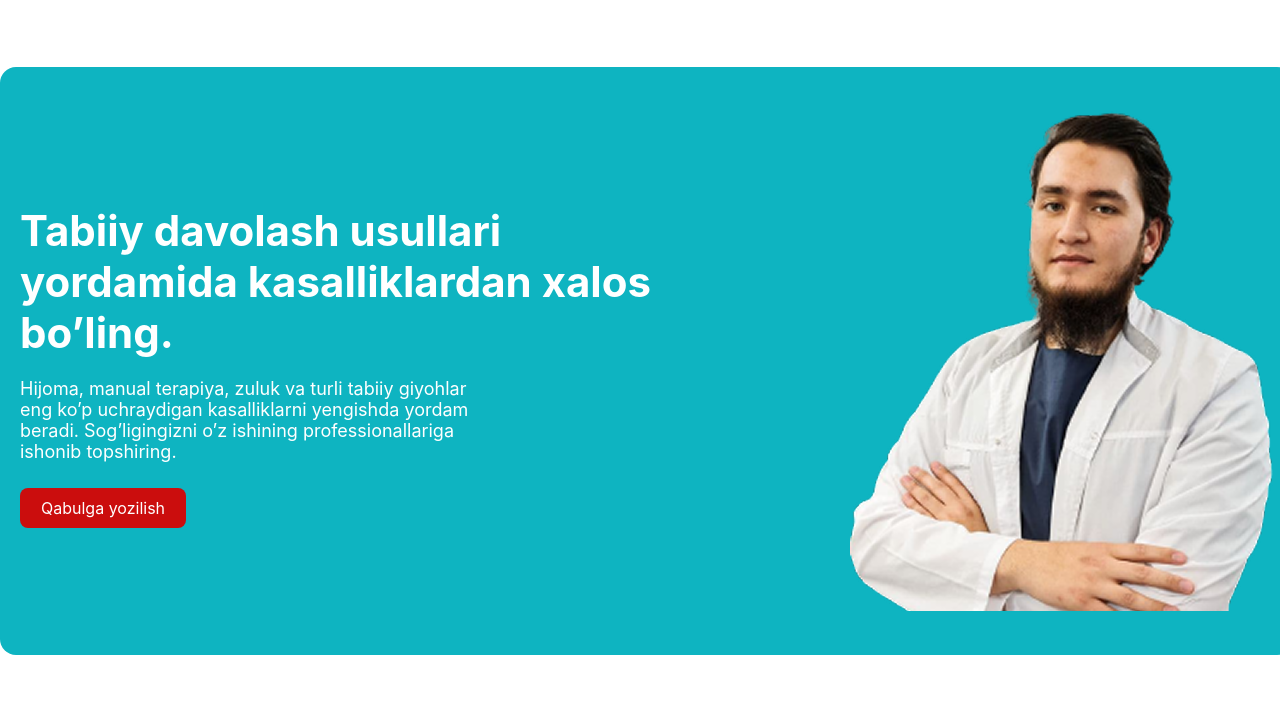
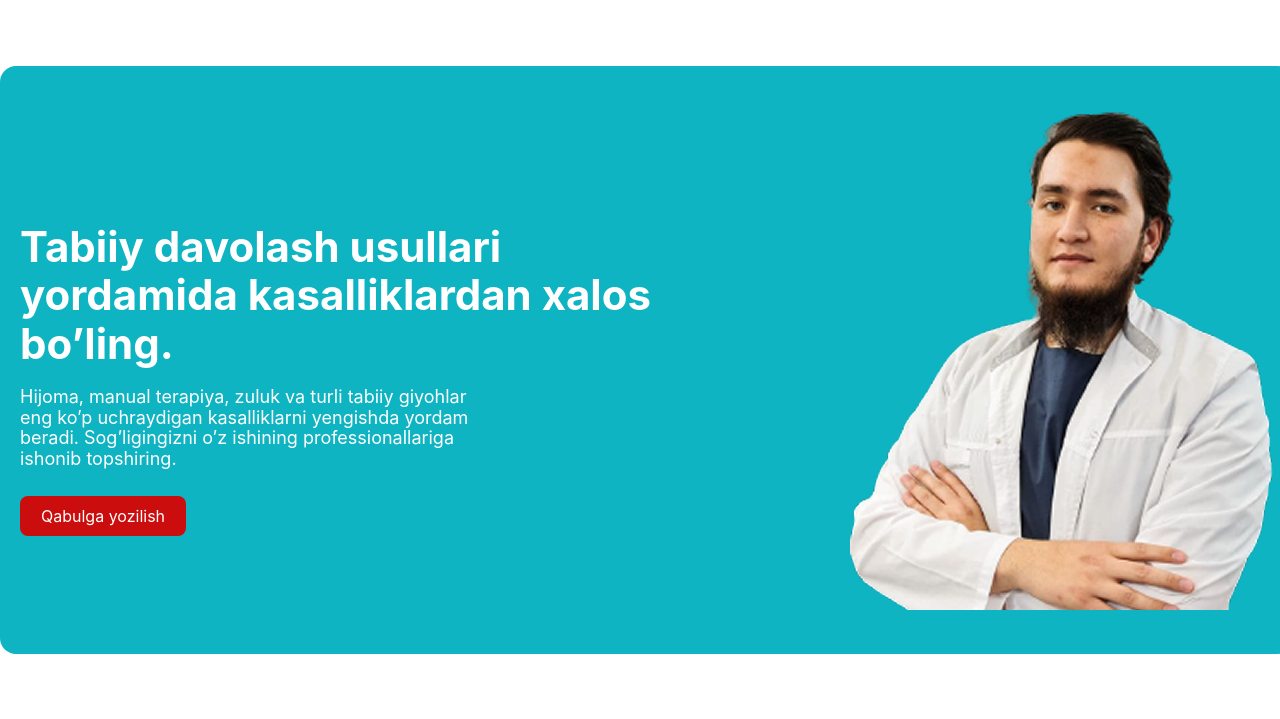
Before and after one commit to OdilovMuhammadAli/AnsorMed-2.0, a plain HTML site: page index.html in a window 1280 px wide. Shown: the part 79-798 px from the top of the page. Drawn offline with nearby package versions, Linux system fonts and the light colour scheme.

Commit message:
add text

```diff
--- a/index.html
+++ b/index.html
@@ -4,6 +4,8 @@
     <meta charset="UTF-8" />
     <meta name="viewport" content="width=device-width, initial-scale=1.0" />
     <title>AnsorMed</title>
+    <link rel="stylesheet" href="./css/normalize.css">
+    <link rel="stylesheet" href="./css/style.min.css">
     <link href="https://unpkg.com/aos@2.3.1/dist/aos.css" rel="stylesheet" />
     <link rel="shortcut icon" href="images/favicon.ico" type="image/x-icon" />
     <link rel="stylesheet" href="./css/style.css" />
```
